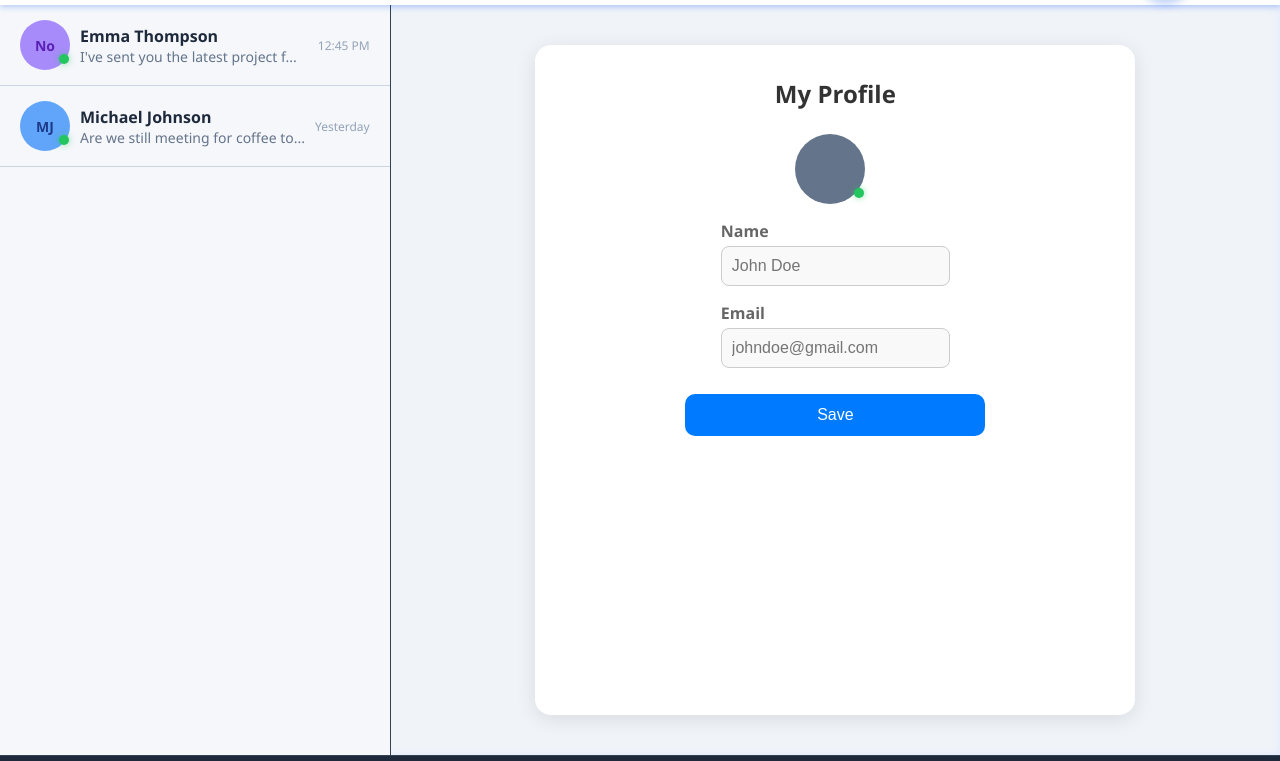
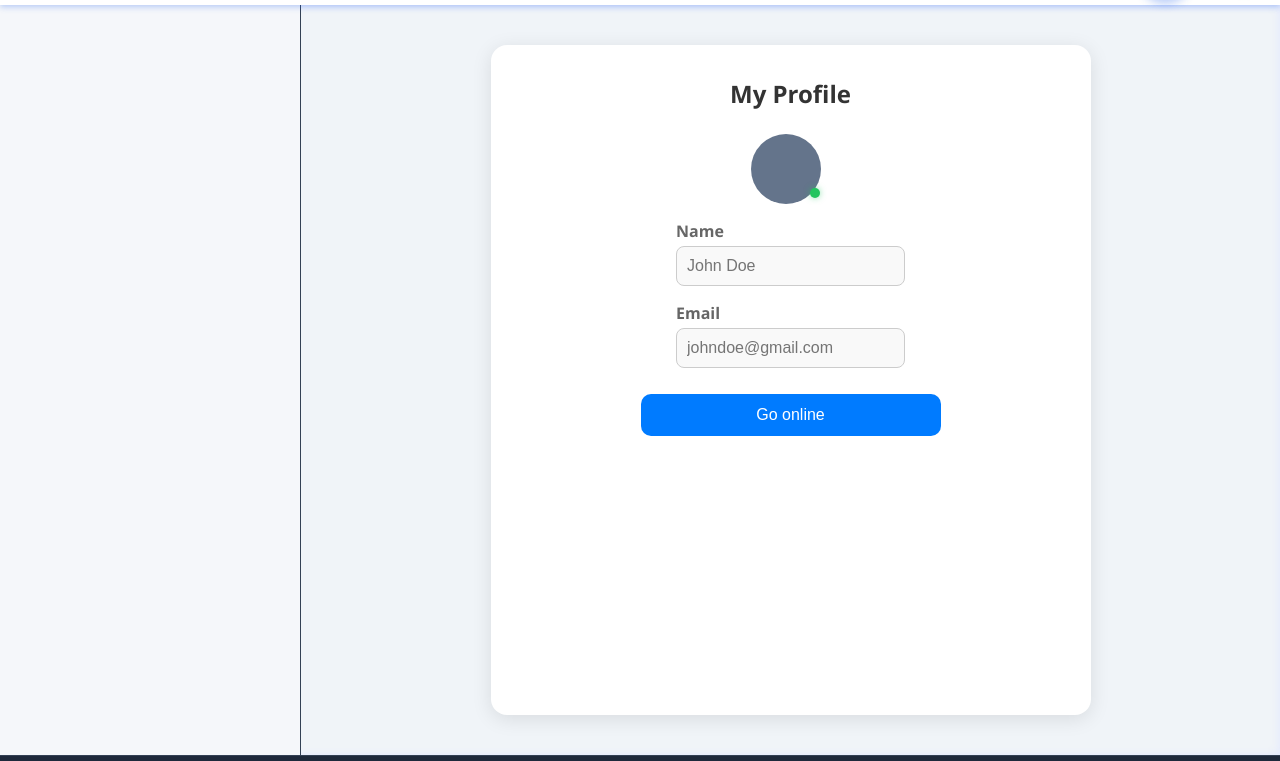
Before and after one commit to Swayamhp/RealTimeChat, a plain HTML site: page frontend/index.html in a window 1280 px wide. Shown: the part 55-816 px from the top of the page. Drawn offline with nearby package versions, Linux system fonts and the light colour scheme; no server answers.

Commit message:
added update

```diff
--- a/backend/server.js
+++ b/backend/server.js
@@ -5,7 +5,7 @@ require('dotenv').config();
 
 const io = require('socket.io')(server, {
   cors: {
-    origin: "https://realtimechat-web.netlify.app", // Frontend URL
+    origin: "https://realtimechat-webs.netlify.app", // Frontend URL
     methods: ["GET", "POST"]
   }
 });
@@ -24,7 +24,7 @@ io.on('connection', (socket) => {
     broadcastAllUsers();
   });
 
-  // Join a room
+  // Join a room and make connection
   socket.on('join-room', ({ roomId }) => {
     socket.join(roomId);
     const usersInRoom = Array.from(io.sockets.adapter.rooms.get(roomId) || []);
--- a/frontend/index.html
+++ b/frontend/index.html
@@ -21,23 +21,6 @@
   <div class="app">
     <aside class="sidebar custom-scroll">
    <div class="chats">
-  <div class="chat-item">
-    <div class="avatar purple">No</div>
-    <div class="chat-info">
-      <div class="chat-name">Emma Thompson</div>
-      <div class="chat-preview">I've sent you the latest project f...</div>
-    </div>
-    <span class="chat-time">12:45 PM</span>
-  </div>
-
-  <div class="chat-item">
-    <div class="avatar blue">MJ</div>
-    <div class="chat-info">
-      <div class="chat-name">Michael Johnson</div>
-      <div class="chat-preview">Are we still meeting for coffee to...</div>
-    </div>
-    <span class="chat-time">Yesterday</span>
-  </div>
 <!--
   <div class="chat-item">
     <div class="avatar red">SL</div>
@@ -162,7 +145,7 @@
   </div>
 
   <div class="buttons">
-    <button type="submit" class=" button-save save-btn">Save</button>
+    <button type="submit" class=" button-save save-btn">Go online</button>
   </div>
 </form>
   </div>
```
